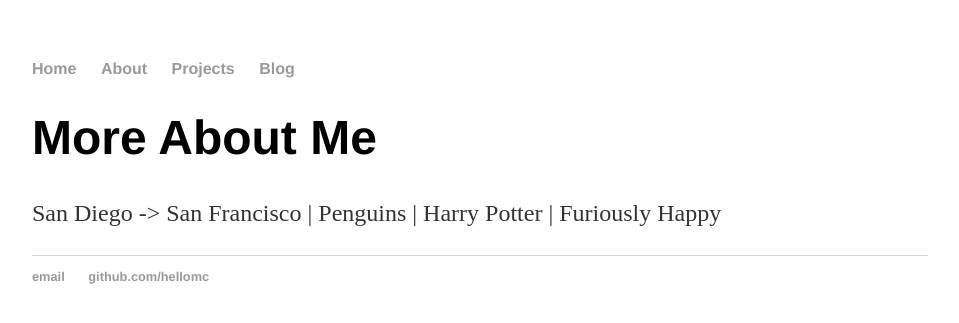
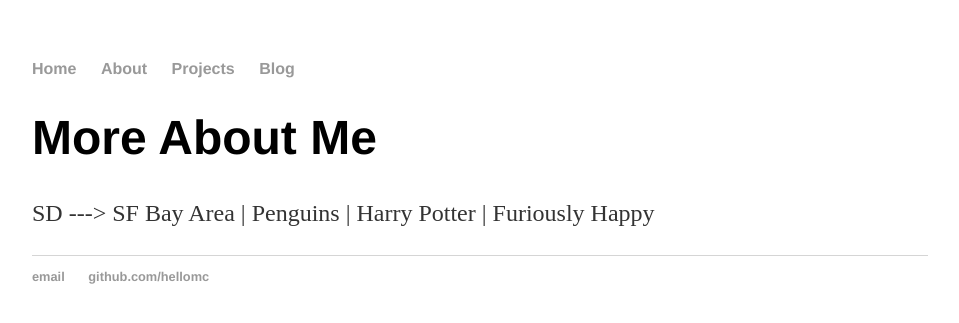
Before and after one commit to hellomc/hellomc.github.io, a Jekyll site: the page built from about/index.html, in a window 1280 px wide. Shown: the top 323 px of the page, without its empty margins (160-1119 px from the left). Built offline with Jekyll 4.4.1, drawn with Linux system fonts in a browser that asks for light colours.

Commit message:
Update index.html
Updated city to SF Bay Area

```diff
--- a/about/index.html
+++ b/about/index.html
@@ -4,5 +4,5 @@ title: About Me
 ---
 <div class="about">
   <h1>More About Me</h1>
-  <p> San Diego -> San Francisco | Penguins | Harry Potter | Furiously Happy</p>
+  <p> SD ---> SF Bay Area | Penguins | Harry Potter | Furiously Happy</p>
 </div><!-- /.about -->
```
